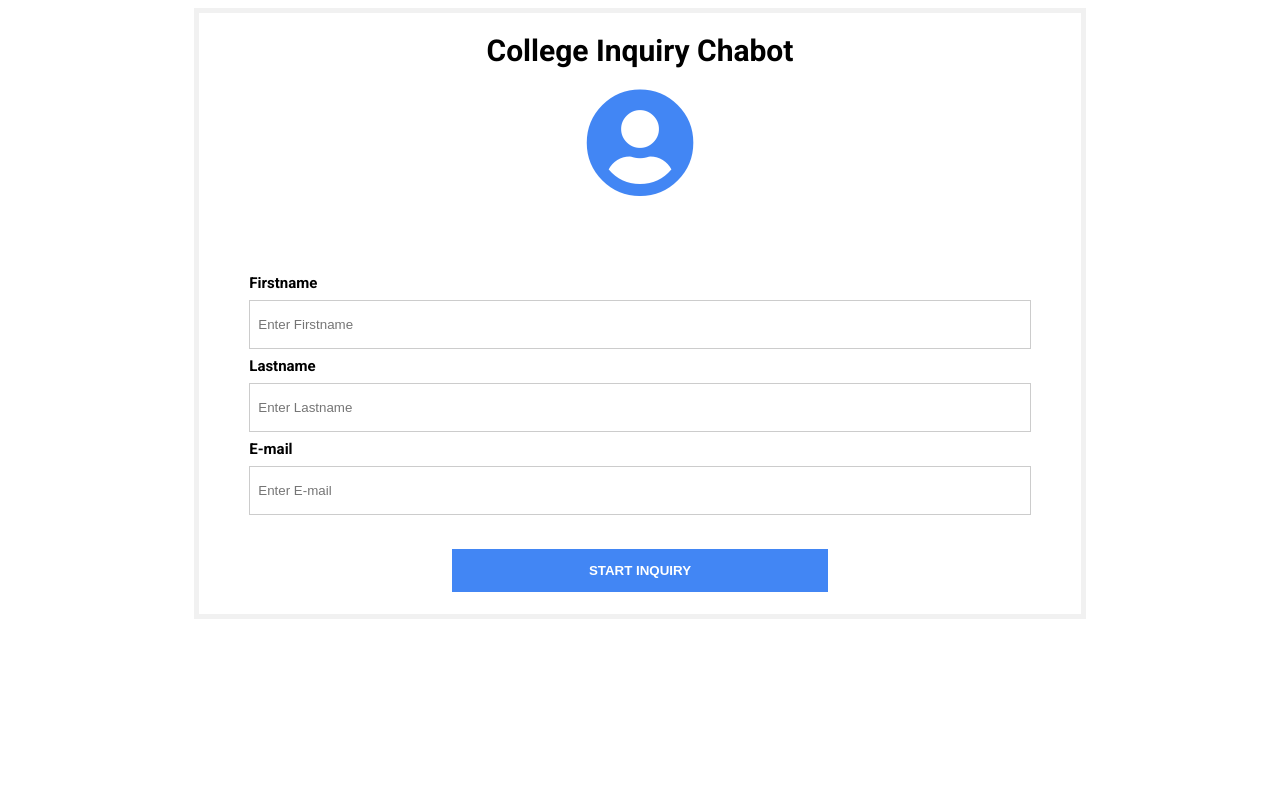
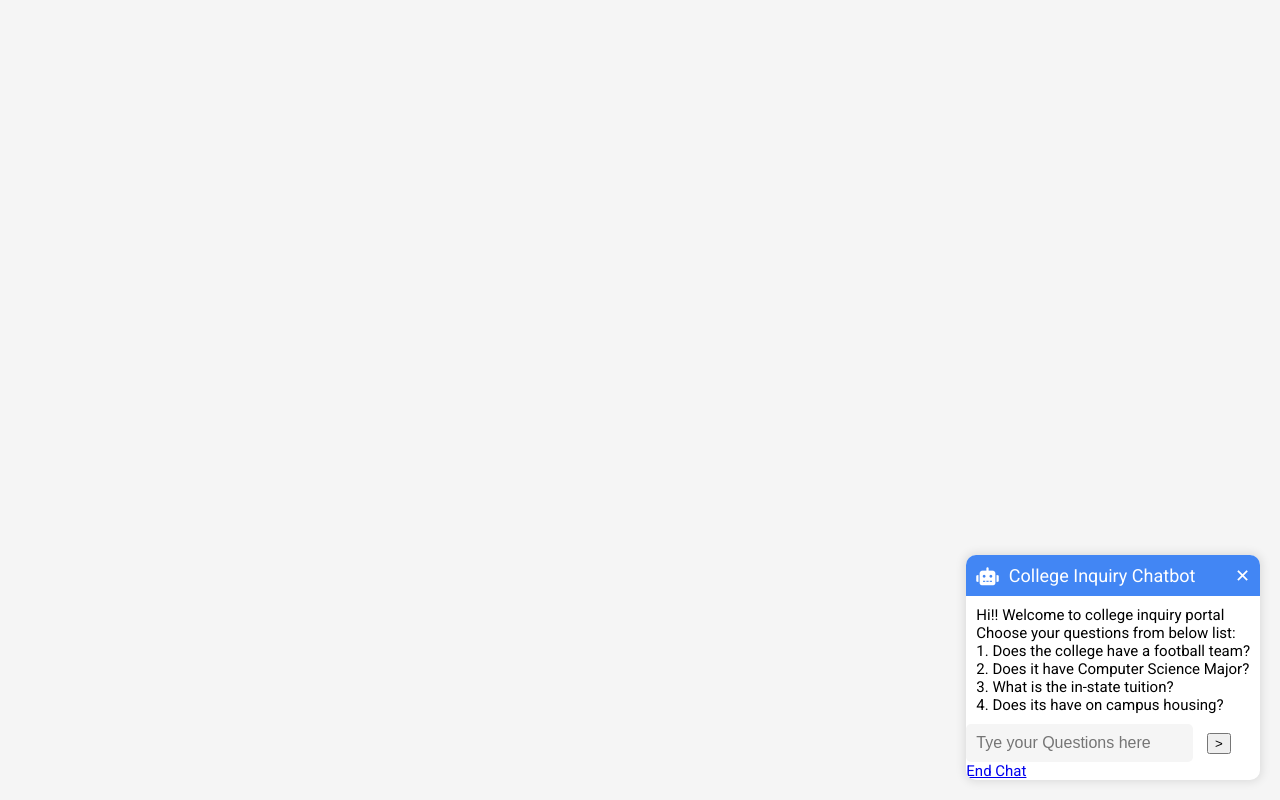
Before and after one commit to JitheshKasi/gcpassignment, a Flask app: page / in a window 1280 px wide. Run offline with Flask 2, Linux system fonts and the light colour scheme; some libraries are stand-ins or nearby versions.

Commit message:
Update index.html

```diff
--- a/templates/index.html
+++ b/templates/index.html
@@ -1,88 +1,105 @@
 <!DOCTYPE html>
 <html>
-  <title>college inquiry Chabot</title>
   <head>
+    <title>College Inquiry Chatbot</title>
     <link href="https://fonts.googleapis.com/css?family=Roboto:300,400,500,700" rel="stylesheet">
     <link rel="stylesheet" href="https://use.fontawesome.com/releases/v5.4.1/css/all.css" integrity="sha384-5sAR7xN1Nv6T6+dT2mhtzEpVJvfS3NScPQTrOxhwjIuvcA67KV2R5Jz6kr4abQsz" crossorigin="anonymous">
     <style>
-      html, body {
-      display: flex;
-      justify-content: center;
-      font-family: Roboto, Arial, sans-serif;
-      font-size: 15px;
+      body {
+        margin: 0;
+        padding: 0;
+        font-family: Roboto, Arial, sans-serif;
+        font-size: 15px;
+        background-color: #F5F5F5;
       }
-      form {
-      border: 5px solid #f1f1f1;
+
+      #chatbot {
+        position: fixed;
+        bottom: 20px;
+        right: 20px;
+        background-color: #FFF;
+        border-radius: 10px;
+        overflow: hidden;
+        box-shadow: 0px 0px 10px 2px rgba(0, 0, 0, 0.1);
+        z-index: 9999;
       }
-      input[type=text], input[type=password] {
-      width: 100%;
-      padding: 16px 8px;
-      margin: 8px 0;
-      display: inline-block;
-      border: 1px solid #ccc;
-      box-sizing: border-box;
+
+      #chatbot .header {
+        background-color: #4286f4;
+        color: #FFF;
+        font-size: 18px;
+        padding: 10px;
+        display: flex;
+        align-items: center;
       }
-      .icon {
-      font-size: 110px;
-      display: flex;
-      justify-content: center;
-      color: #4286f4;
+
+      #chatbot .header i {
+        margin-right: 10px;
       }
-      button {
-      background-color: #4286f4;
-      color: white;
-      padding: 14px 0;
-      margin: 10px 0;
-      border: none;
-      cursor: grab;
-      width: 48%;
+
+      #chatbot .messages {
+        max-height: 200px;
+        overflow-y: auto;
+        padding: 10px;
       }
-      h1 {
-      text-align:center;
-      fone-size:18;
+
+      #chatbot .input {
+        display: flex;
+        align-items: center;
+        padding: 10px;
       }
-      button:hover {
-      opacity: 0.8;
+
+      #chatbot input[type=text] {
+        flex: 1;
+        padding: 10px;
+        border: none;
+        border-radius: 5px;
+        margin-right: 10px;
+        font-size: 16px;
+        background-color: #F5F5F5;
       }
-      .formcontainer {
-      text-align: center;
-      margin: 24px 50px 12px;
+
+      #chatbot .button {
+        background-color: #4286f4;
+        color: #FFF;
+        border: none;
+        border-radius: 5px;
+        padding: 10px 20px;
+        cursor: pointer;
+        font-size: 16px;
+        transition: background-color 0.2s ease;
       }
-      .container {
-      padding: 16px 0;
-      text-align:left;
-      }
-      span.psw {
-      float: right;
-      padding-top: 0;
-      padding-right: 15px;
-      }
-      /* Change styles for span on extra small screens */
-      @media screen and (max-width: 300px) {
-      span.psw {
-      display: block;
-      float: none;
+
+      #chatbot .button:hover {
+        background-color: #3060b0;
       }
     </style>
   </head>
+
   <body>
-    <form action="{{url_for('startinquiry')}}" method="POST">
-      <h1>College Inquiry Chabot</h1>
-      <div class="icon">
-	 <i class="fas fa-user-circle"></i>
+    <div id="chatbot">
+      <div class="header">
+        <i class="fas fa-robot"></i>
+        <span>College Inquiry Chatbot</span>
+        <span class="close" style="margin-left: auto; cursor: pointer;">&#x2715;</span>
+      </div>
+      <div class="messages">
+        <div class="message">Hi!! Welcome to college inquiry portal</div>
+        <div class="message">Choose your questions from below list:</div>
+        <div class="message">1. Does the college have a football team?</div>
+        <div class="message">2. Does it have Computer Science Major?</div>
+        <div class="message">3. What is the in-state tuition?</div>
+        <div class="message">4. Does its have on campus housing?</div>
       </div>
 
-      <div class="formcontainer">
-      <div class="container">
-		<div>{{ message }}</div> <br><br>
-        <label for="ufname"><strong>Firstname</strong></label>
-        <input type="text" placeholder="Enter Firstname" name="ufname" required>
-	  <label for="ulname"><strong>Lastname</strong></label>
-        <input type="text" placeholder="Enter Lastname" name="ulname" required>
-        <label for="mail"><strong>E-mail</strong></label>
-        <input type="text" placeholder="Enter E-mail" name="mail" required>
+<div class="text-box">
+       <input type="text" name="question" id="message" autocomplete="off" placeholder="Tye your Questions here">
+	  <input class="send-button" type="submit" value=">">
       </div>
-      <button type="submit"><strong>START INQUIRY</strong></button>
+	  <a href="{{url_for('endchat')}}" align='center'">End Chat</a>
+	</div>
+
     </form>
+
   </body>
 </html>
```
